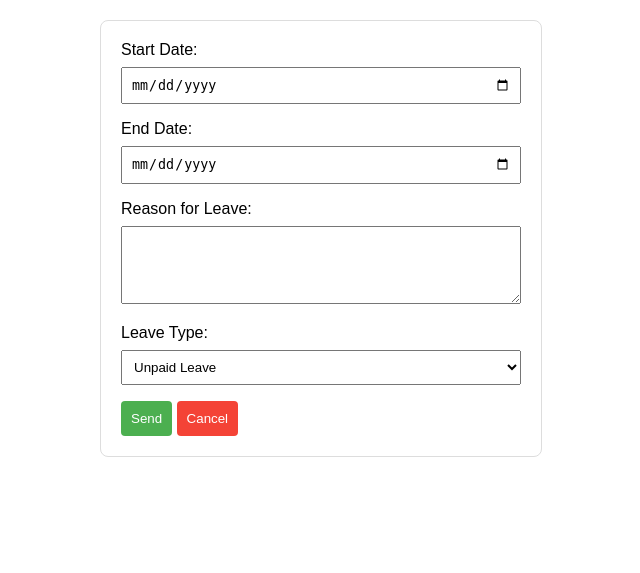
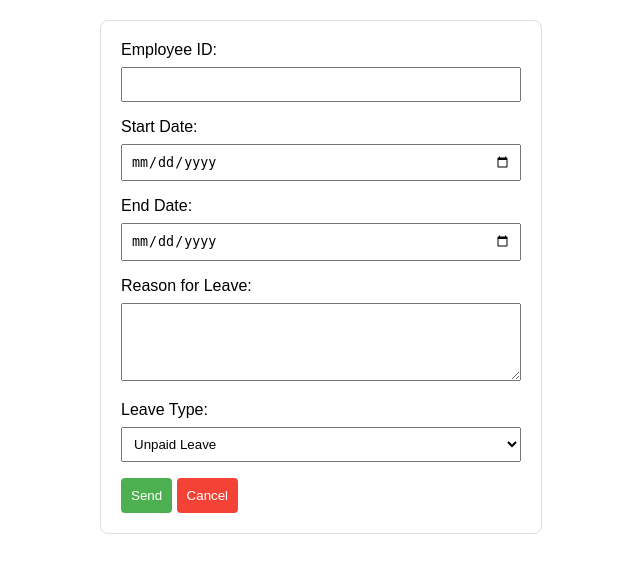
Before and after one commit to gameyp/HRLeaveRequest, a Flask app: page /requestPage in a window 1280 px wide. Shown: the top 573 px of the page, without its empty margins (319-959 px from the left). Run offline with Flask 3, Linux system fonts and the light colour scheme.

Commit message:
add employeeID field back

```diff
--- a/templates/requestPage.html
+++ b/templates/requestPage.html
@@ -52,7 +52,9 @@
 <body>
 
     <form action="/addRequest" method="post" onsubmit="return validateDates()">
-        <!-- StartDate, EndDate, LeaveReason, LeaveType -->
+        <!-- Employee ID, StartDate, EndDate, LeaveReason, LeaveType -->
+        <label for="employeeID">Employee ID:</label>
+        <input type="text" id="employeeID" name="employeeID" required>
 
         <label for="startDate">Start Date:</label>
         <input type="date" id="startDate" name="startDate" required>
```
Also changed, not shown: HRLeaveRequest.db.
